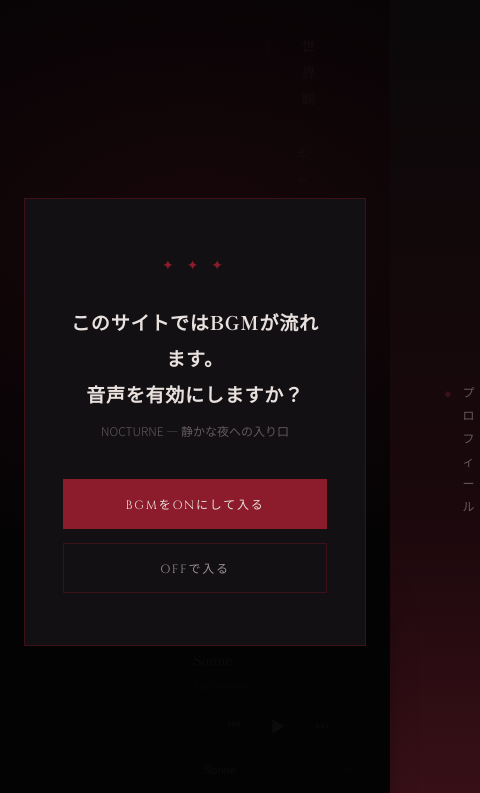
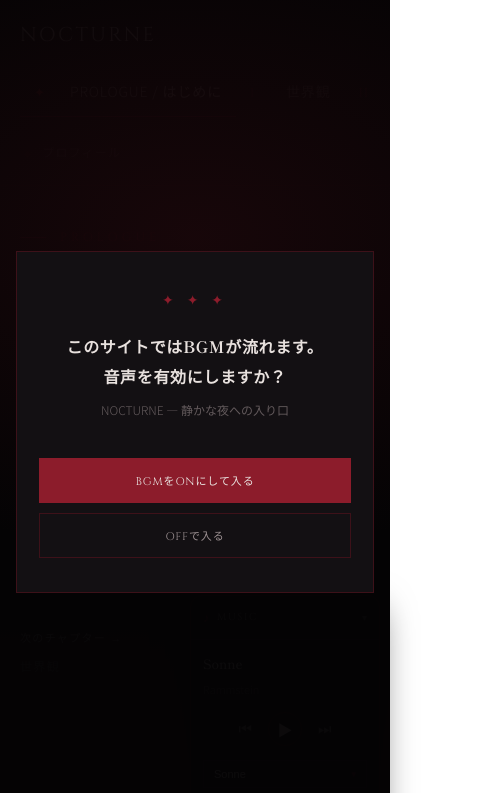
Before and after one commit to 666-uoxou/666, a plain HTML site: page index.html in a window 390 px wide. Shown: the top 793 px of the page, 480 px wide, since content can reach past the window. Drawn offline with Linux system fonts and the light colour scheme.

Commit message:
Add files via upload

```diff
--- a/index.html
+++ b/index.html
@@ -313,16 +313,94 @@ body.modal-open{ overflow: hidden; }
 
 /* レスポンシブ */
 @media (max-width: 880px){
-  .sidebar{ position: static; width: 100%; height: auto; flex-direction: row; align-items: center; justify-content: space-between; padding: 20px 22px; }
-  .chapter-nav{ flex-direction: row; flex-wrap: wrap; gap: 4px 18px; }
+  /* iOS Safariでは background-attachment:fixed が不安定なため、
+     モバイルでは通常のスクロール背景に切り替える */
+  body{ background-attachment: scroll; }
+
+  .sidebar{
+    position: static;
+    width: 100%;
+    height: auto;
+    flex-direction: column;
+    align-items: stretch;
+    gap: 14px;
+    padding: 16px 20px;
+    border-right: none;
+    border-bottom: 1px solid var(--border-blood);
+  }
+
+  .site-mark{ flex-direction: row; align-items: baseline; gap: 10px; }
+  .site-mark .ornament,
+  .site-mark .title-sub{ display: none; }
+  .site-mark .title-en{ font-size: 20px; }
+
+  /* チャプターナビは横スクロールにして折り返しによる崩れを防止 */
+  .chapter-nav{
+    flex-direction: row;
+    flex-wrap: nowrap;
+    overflow-x: auto;
+    -webkit-overflow-scrolling: touch;
+    gap: 0;
+    margin: 0 -20px;
+    padding: 0 20px 4px;
+  }
+  .chapter-nav a{
+    flex: 0 0 auto;
+    white-space: nowrap;
+    padding: 10px 14px;
+  }
+  .chapter-nav a:hover,
+  .chapter-nav a.is-current{ padding-left: 14px; }
+
+  .nav-divider{ display: none; }
+  .nav-secondary{ display: flex; flex-wrap: wrap; gap: 6px 16px; }
+
   .sidebar-foot{ display: none; }
-  .main{ margin-left: 0; padding: 60px 24px 100px; }
+
+  .main{ margin-left: 0; padding: 40px 20px 160px; }
+  .section-head h2{ font-size: 24px; }
+
+  /* 設定資料のキャラクタータブも横スクロールに */
+  .char-tabs{
+    flex-wrap: nowrap;
+    overflow-x: auto;
+    -webkit-overflow-scrolling: touch;
+    padding-bottom: 6px;
+  }
+  .char-tab-btn{ flex: 0 0 auto; white-space: nowrap; }
+
+  .music-player{ width: 220px; }
 }
+
 @media (max-width: 520px){
-  .author-note{ flex-direction: column; }
+  .author-note{ flex-direction: column; align-items: center; text-align: center; }
+
   .page-nav{ flex-direction: column; gap: 16px; }
   .page-nav .next{ text-align: left; margin-left: 0; }
-  .music-player{ right: 12px; bottom: 12px; width: 200px; }
+
+  /* カード類は2カラムに収まるよう最小幅を縮小 */
+  .character-grid{ grid-template-columns: repeat(auto-fill, minmax(150px, 1fr)); gap: 16px; }
+  .gallery-grid{ grid-template-columns: repeat(auto-fill, minmax(140px, 1fr)); gap: 14px; }
+
+  .stat-grid{ column-gap: 14px; font-size: 12px; }
+
+  .music-player{ right: 10px; bottom: 10px; width: 190px; }
+  .mp-body{ padding: 12px; }
+  .mp-controls{ gap: 16px; }
+
+  .welcome-modal{ padding: 16px; }
+  .welcome-modal-inner{ padding: 34px 22px; }
+  .welcome-modal-ornament{ margin-bottom: 18px; }
+  .welcome-modal-title{ font-size: 16px; }
+  .welcome-modal-actions{ gap: 10px; }
+  .welcome-btn{ padding: 13px 16px; font-size: 11px; letter-spacing: 0.08em; }
+}
+
+@media (max-width: 360px){
+  .music-player{ width: 168px; }
+  .mp-track-title{ font-size: 12px; }
+  .character-grid,
+  .gallery-grid{ grid-template-columns: 1fr 1fr; }
 }
 </style>
 </head>
@@ -350,6 +428,7 @@ body.modal-open{ overflow: hidden; }
   </div>
 
   <ul class="chapter-nav">
+    <li><a href="#prologue" data-nav-link><span class="roman">✦</span>PROLOGUE / はじめに</a></li>
     <li><a href="#worldview" data-nav-link><span class="roman">I</span>世界観</a></li>
     <li><a href="#character" data-nav-link><span class="roman">II</span>キャラクター紹介</a></li>
     <li><a href="#setting" data-nav-link><span class="roman">III</span>設定資料</a></li>
@@ -367,6 +446,23 @@ body.modal-open{ overflow: hidden; }
 
 <main class="main">
 
+  <!-- PROLOGUE. はじめに -->
+  <section id="prologue" class="page">
+    <div class="section-head">
+      <div class="eyebrow">PROLOGUE</div>
+      <h2>はじめに</h2>
+      <p class="section-lead">このサイトへようこそ。</p>
+    </div>
+    <div class="lore-overview">
+      <p>ここにサイトの概要や、この世界観への導入文を書きます。訪れた人を物語の世界へ誘う一文を自由に記入してください。</p>
+      <p>段落を分けたい場合は &lt;p&gt; タグを追加してください。</p>
+    </div>
+    <div class="page-nav">
+      <span></span>
+      <a href="#worldview" class="next">次のチャプター →<span class="label">世界観</span></a>
+    </div>
+  </section>
+
   <!-- I. 世界観 -->
   <section id="worldview" class="page">
     <div class="section-head">
@@ -378,7 +474,7 @@ body.modal-open{ overflow: hidden; }
       <p>ここに世界観の概要を書きます。舞台となる時代や場所、ルールなどの前提情報を自由に記入してください。</p>
     </div>
     <div class="page-nav">
-      <span></span>
+      <a href="#prologue" class="prev">← 前のチャプター<span class="label">はじめに</span></a>
       <a href="#character" class="next">次のチャプター →<span class="label">キャラクター紹介</span></a>
     </div>
   </section>
@@ -601,7 +697,7 @@ body.modal-open{ overflow: hidden; }
     </div>
     <div class="page-nav">
       <a href="#gallery" class="prev">← 前のチャプター<span class="label">イラストギャラリー</span></a>
-      <a href="#worldview" class="next">最初へ →<span class="label">世界観</span></a>
+      <a href="#prologue" class="next">最初へ →<span class="label">はじめに</span></a>
     </div>
   </section>
 
@@ -646,7 +742,7 @@ body.modal-open{ overflow: hidden; }
 (function(){
   var pages = Array.prototype.slice.call(document.querySelectorAll('.page'));
   var navLinks = Array.prototype.slice.call(document.querySelectorAll('[data-nav-link]'));
-  var defaultId = 'worldview';
+  var defaultId = 'prologue';
 
   function showPage(id){
     var exists = pages.some(function(p){ return p.id === id; });
```
